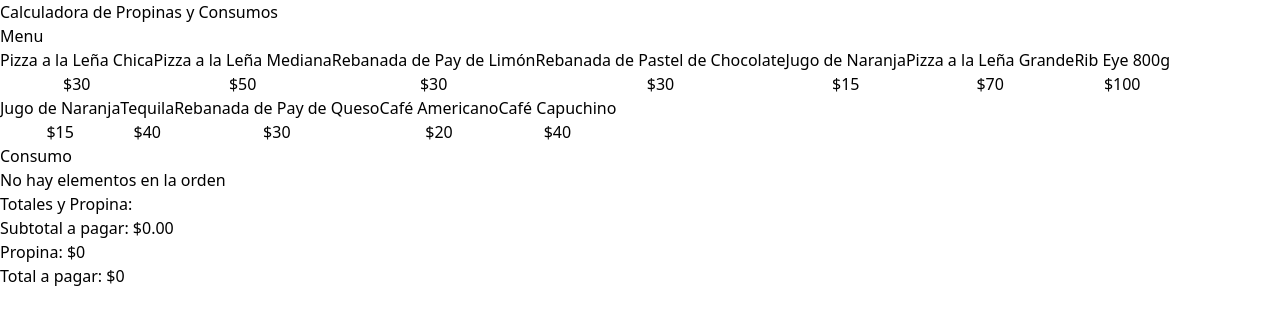
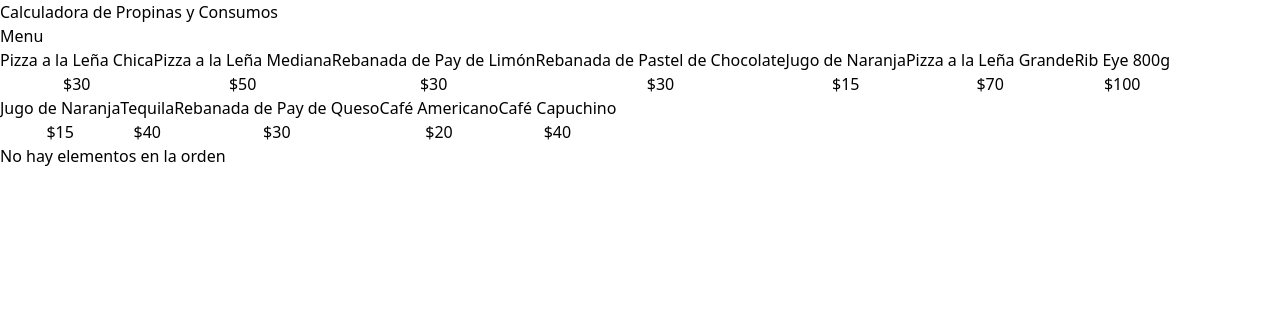
Before and after one commit to Alex200207/Calculadora-de-Propinas, a React (Vite) app: page / in a window 1280 px wide. Shown: the top 324 px of the page. Built offline with nearby package versions, Linux system fonts and the light colour scheme.

Commit message:
calculando propina con subtotal , vaciando carrito

```diff
--- a/src/App.tsx
+++ b/src/App.tsx
@@ -3,10 +3,10 @@ import OrderContents from "./components/OrderContents";
 import { menuItems } from "./data/db";
 import useOrder from "./hooks/useOrder";
 import OrderTotal from "./components/OrderTotal";
+import TipPercentageForm from "./components/TipPercentageForm";
 
 function App() {
-
-  const { order, addItem,removeItems } = useOrder()
+  const { order, addItem, removeItems, tip, setTip, placeOrder } = useOrder();
   return (
     <>
       <header className="bg-teal-400 py-5">
@@ -16,28 +16,35 @@ function App() {
       </header>
 
       <main className=" max-w-7xl mx-auto py-20 grid md:grid-cols-2">
-        <div className="p-5">
+        <div className="p-5 ">
           <h2 className="text-4xl font-black">Menu</h2>
 
-          <div className="mt-10 space-y-3 ">
-            {menuItems.map((item) => (//iteramos sobre cada elemento con una id unica
-              <MenuItem
-              key={item.id} //importante siempre colocar una key unica para cada elemento
-              item={item} //pasamos el item que es un objeto
-              addItem={addItem}
-              />
-            ))}
+          <div className="mt-10 space-y-3 rounded-lg">
+            {menuItems.map(
+              (
+                item //iteramos sobre cada elemento con una id unica
+              ) => (
+                <MenuItem
+                  key={item.id} //importante siempre colocar una key unica para cada elemento
+                  item={item} //pasamos el item que es un objeto
+                  addItem={addItem}
+                />
+              )
+            )}
           </div>
         </div>
 
         <div className="border border-dashed border-slate-300 p-5 rounded-lg space-y-10">
-          <OrderContents
-          order={order}
-          removeItems={removeItems}
-           />
-           <OrderTotal
-           order={order}
-           />
+          {order.length > 0 ? (
+            <>
+              {" "}
+              <OrderContents order={order} removeItems={removeItems} />
+              <TipPercentageForm setTip={setTip} tip={tip} />
+              <OrderTotal order={order} tip={tip} placeOrder={placeOrder} />
+            </>
+          ) : (
+            <p className="text-center">No hay elementos en la orden</p> //nos muestre este mensaje
+          )}
         </div>
       </main>
     </>
--- a/src/components/MenuItem.tsx
+++ b/src/components/MenuItem.tsx
@@ -9,7 +9,7 @@ type MenuItemProps ={
 export default function MenuItem({item, addItem}: MenuItemProps) {
   return (
     <button
-    className="border-2 border-teal-400 hover:bg-teal-200 w-full p-3 flex justify-between "
+    className="border-2 border-teal-400 hover:bg-teal-200 w-full p-3 flex justify-between rounded"
     onClick={()=> addItem(item)}
     >
     <p>{item.name}</p>
--- a/src/components/OrderContents.tsx
+++ b/src/components/OrderContents.tsx
@@ -3,23 +3,25 @@ import { formatCurrency } from "../helpers";
 
 type OrdenContentsProp = {
   order: OrderItem[];
-  removeItems: (id: MenuItem['id']) => void;
+  removeItems: (id: MenuItem["id"]) => void;
 };
 
-export default function OrderContents({ order , removeItems }: OrdenContentsProp) {
+export default function OrderContents({
+  order,
+  removeItems,
+}: OrdenContentsProp) {
   return (
     <div>
       <h2 className="font-black text-4xl">Consumo</h2>
       <div className="space-y-3 mt-10">
-        {order.length === 0 ? ( //decimos que si la orden esta vacia
-          <p>No hay elementos en la orden</p> //nos muestre este mensaje
-        ) : (
-          //si no esta vacia
-          order.map(
+        {order.map(
           (
             item //iteramos sobre cada item
           ) => (
-              <div key={item.id} className="flex justify-between items-center border-t border-gray-200 py-5 last-of-type:border-b">
+            <div
+              key={item.id}
+              className="flex justify-between items-center border-t border-gray-200 py-5 last-of-type:border-b"
+            >
               <div>
                 <p className="text-lg">
                   {item.name} - {formatCurrency(item.price)}
@@ -31,12 +33,13 @@ export default function OrderContents({ order , removeItems }: OrdenContentsProp
                 </p>
               </div>
 
-                <button className="bg-red-600 h-8 w-8 rounded-full text-white font-black"
-                onClick={() => removeItems(item.id)}>
+              <button
+                className="bg-red-600 h-8 w-8 rounded-full text-white font-black"
+                onClick={() => removeItems(item.id)}
+              >
                 X
               </button>
             </div>
-            )
           )
         )}
       </div>
--- a/src/components/OrderTotal.tsx
+++ b/src/components/OrderTotal.tsx
@@ -4,9 +4,12 @@ import { formatCurrency } from "../helpers";
 
 type OrderTotalsProps = {
   order: OrderItem[];
+  tip: number
+  placeOrder: () => void
+
 };
 
-export default function OrderTotal({ order }: OrderTotalsProps) {
+export default function OrderTotal({ order ,tip,placeOrder}: OrderTotalsProps) {
     //useMemo es un hook que nos permite memorizar un valor
     //y solo se va a volver a calcular si las dependencias cambian
     //en este caso la dependencia es la orden
@@ -17,6 +20,13 @@ export default function OrderTotal({ order }: OrderTotalsProps) {
     //reduce recibe dos parametros el primero es una funcion que recibe dos parametros el total y el item y el segundo es el valor inicial que es 0
     [order]
   );
+
+  const tipAmount = useMemo(() => subtotalAmount * tip , [ tip , order ])//usaremos useMemo recalcula el varlor una ves
+  //cambie lo del arreglo de dependencia es decir si cambia la propina
+  //cuando cambie el contenido de nuetra orden
+
+  const totalAmount = useMemo(()=> subtotalAmount + tipAmount, [tip,order])//calcular el total a pagar sumando la propina y el subtotal usando siempre useMemo
+
 
   return (
     <>
@@ -29,14 +39,20 @@ export default function OrderTotal({ order }: OrderTotalsProps) {
 
         <p>
           Propina: {""}
-          <span className="font-bold">$0</span>
+          <span className="font-bold">{formatCurrency(tipAmount)}</span>{/*lo pasamos y usamos la funcion format para egregar el signo de dolar */}
         </p>
         <p>
           Total a pagar: {""}
-          <span className="font-bold">$0</span>
+          <span className="font-bold">{formatCurrency(totalAmount)}</span>
         </p>
       </div>
-      <button></button>
+      <button
+      className="w-full bg-black p-3 uppercase text-white font-bold mt-10 disabled:opacity-10"
+      disabled={totalAmount === 0 }//deshabilitamos el boton si el total es 0
+      onClick={placeOrder}
+      >
+        Guardar Orden
+      </button>
     </>
   );
 }
--- /dev/null
+++ b/src/components/TipPercentageForm.tsx
@@ -0,0 +1,51 @@
+
+
+//agregamos un arreglo de objetos que tiene las propinas asi evitar hacerlo por serpardo
+//y iteramos sobre ellas
+const tipOptions = [
+  {
+    id: "tip-10",
+    value: 0.1,
+    label: "10%",
+  },
+  {
+    id: "tip-20",
+    value: 0.2,
+    label: "20%",
+  },
+  {
+    id: "tip-50",
+    value: 0.5,
+    label: "50%",
+  },
+];
+
+type TipPercentageFormProps = {
+     setTip: React.Dispatch<React.SetStateAction<number>>
+      tip: number
+}
+
+export default function TipPercentageForm({setTip,tip}: TipPercentageFormProps) {
+  return (
+    <div>
+      <h3 className="font-black text-xl">Propina:</h3>
+      <form action="">
+        {tipOptions.map((tipOptions) => (
+          <div key={tipOptions.id} className="flex gap-2">
+            <label htmlFor={tipOptions.id}>{tipOptions.label}</label>
+            <input
+            id={tipOptions.id}
+            type="radio"
+            name="tip" //poner un name para todo
+            value={tipOptions.value} //y un valor unico asi evitamos selecionarlos todos
+            onChange={e => setTip(+e.target.value)}//usamos target.value pxq es l fonrma en la que se puede acceder al value
+            //con + convertimos el estring a numbeer
+            checked={tipOptions.value === tip}//habilita en caso de ser iguales asi evitamos tener seleccionada una opcion
+            //del radio cuando se limpie el componente
+            />
+          </div>
+        ))}
+      </form>
+    </div>
+  );
+}
--- a/src/hooks/useOrder.ts
+++ b/src/hooks/useOrder.ts
@@ -14,6 +14,8 @@ export default function useOrder() {
 
 
   const [order, setOrder] = useState<OrderItem[]>([]);
+  //crear state para la propina
+  const [tip,setTip] = useState(0)
 
   const addItem = (item: MenuItem) => {
     //identificando si un item ya existe en la orden usando find y el id
@@ -45,9 +47,19 @@ export default function useOrder() {
     setOrder(prev => prev.filter(item => item.id !== id) )///traer los id que sean difrente al preciondo
   }
 
+
+  const placeOrder = () => {
+    setOrder([])
+    setTip(0)
+  }
+
+
   return {
     order,
+    tip,
+    setTip,
     addItem,
     removeItems,
+    placeOrder
   };
 }
```
Also changed, not shown: 1 other file (tests, documents, lock files or other folders). Lines whose indentation alone changed are shown as unchanged.
